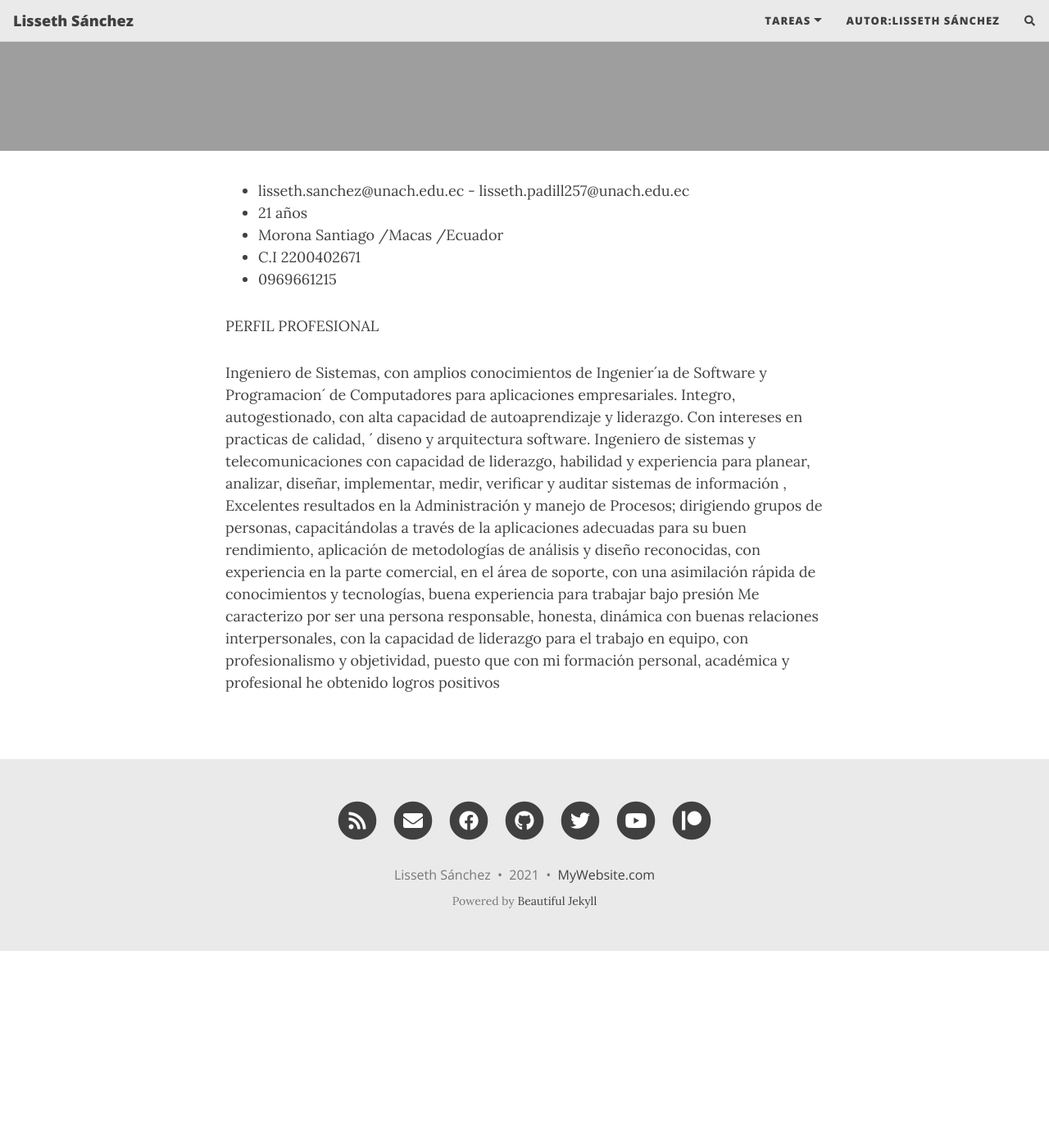
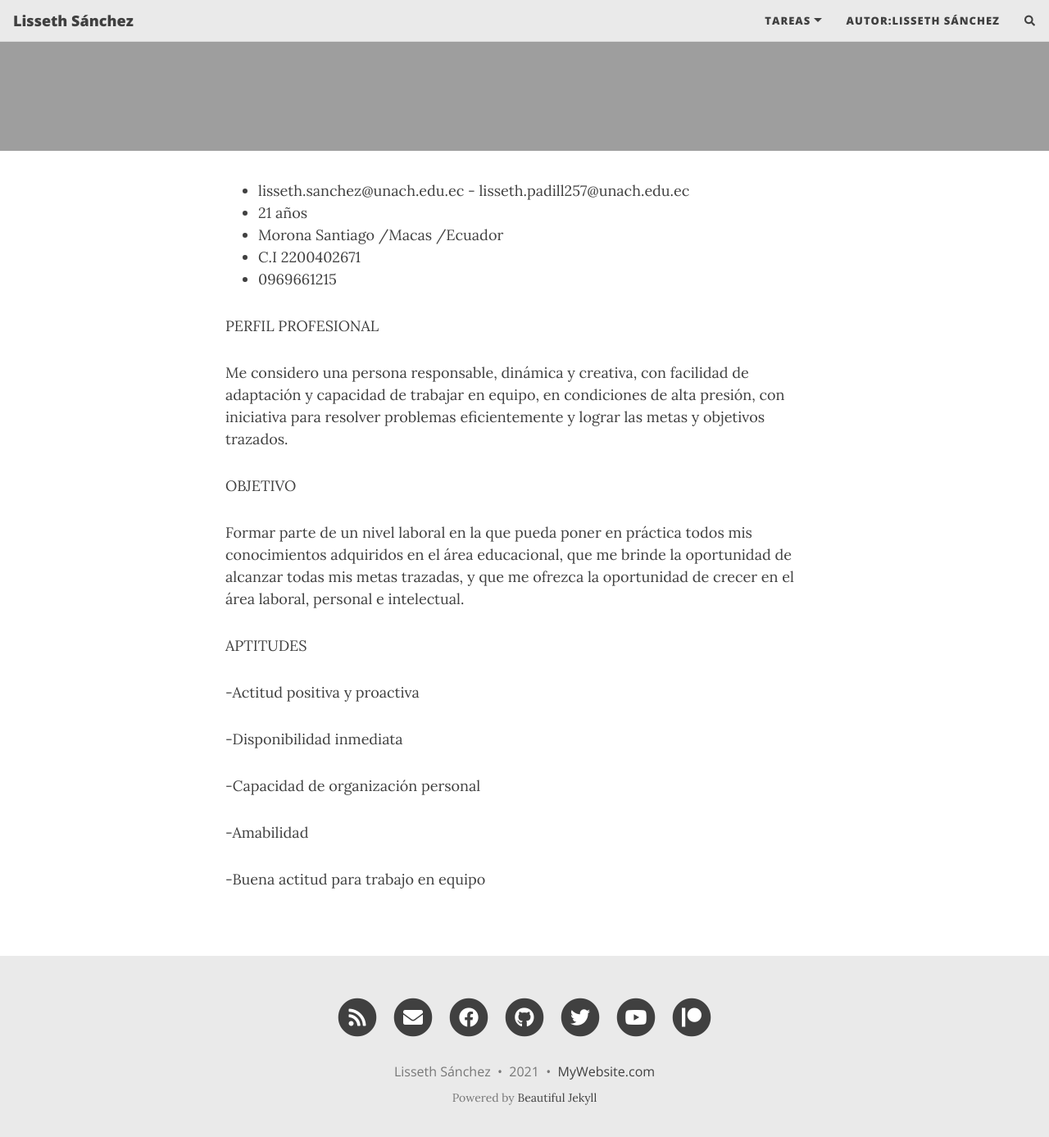
Before and after one commit to Slisseth/Slisseth.github.io, a Jekyll site: the page built from _posts/2020-02-28-test-markdown.md, in a window 1280 px wide and 1400 px high, scrolled down 449 px. Shown: the top 1387 px of the window at 82% size. Built offline with Jekyll 4.4.1, drawn with Linux system fonts in a browser that asks for light colours; nearby versions of some CDN libraries; comment, search, counter and statistics services are not loaded; before the commit the page ends 1609 px from its top, so only the background shows below that.

Commit message:
Update 2020-02-28-test-markdown.md

```diff
--- a/_posts/2020-02-28-test-markdown.md
+++ b/_posts/2020-02-28-test-markdown.md
@@ -17,14 +17,22 @@ tags: [books, test]
 
 PERFIL PROFESIONAL
 
-Ingeniero de Sistemas, con amplios conocimientos de Ingenier´ıa de Software y Programacion´ de Computadores para aplicaciones empresariales.
-Integro, autogestionado, con alta capacidad de autoaprendizaje y liderazgo. Con intereses en practicas de calidad, ´ diseno y arquitectura software.
-Ingeniero de sistemas y telecomunicaciones con capacidad de liderazgo, habilidad y experiencia para
-planear, analizar, diseñar, implementar, medir, verificar y auditar sistemas de información , Excelentes
-resultados en la Administración y manejo de Procesos; dirigiendo grupos de personas, capacitándolas a
-través de la aplicaciones adecuadas para su buen rendimiento, aplicación de metodologías de análisis y
-diseño reconocidas, con experiencia en la parte comercial, en el área de soporte, con una asimilación
-rápida de conocimientos y tecnologías, buena experiencia para trabajar bajo presión
-Me caracterizo por ser una persona responsable, honesta, dinámica con buenas relaciones interpersonales,
-con la capacidad de liderazgo para el trabajo en equipo, con profesionalismo y objetividad, puesto que con
-mi formación personal, académica y profesional he obtenido logros positivos
+Me considero una persona responsable, dinámica y creativa, con facilidad de adaptación y
+capacidad de trabajar en equipo, en condiciones de alta presión, con iniciativa para resolver
+problemas eficientemente y lograr las metas y objetivos trazados.
+
+OBJETIVO
+
+Formar parte de un nivel laboral en la que pueda poner en práctica todos mis conocimientos adquiridos en el área educacional, que me brinde la oportunidad de alcanzar todas mis metas trazadas, y que me ofrezca la oportunidad de crecer en el área laboral, personal e intelectual.
+
+APTITUDES
+
+-Actitud positiva y proactiva
+
+-Disponibilidad inmediata
+
+-Capacidad de organización personal
+
+-Amabilidad
+
+-Buena actitud para trabajo en equipo
```
